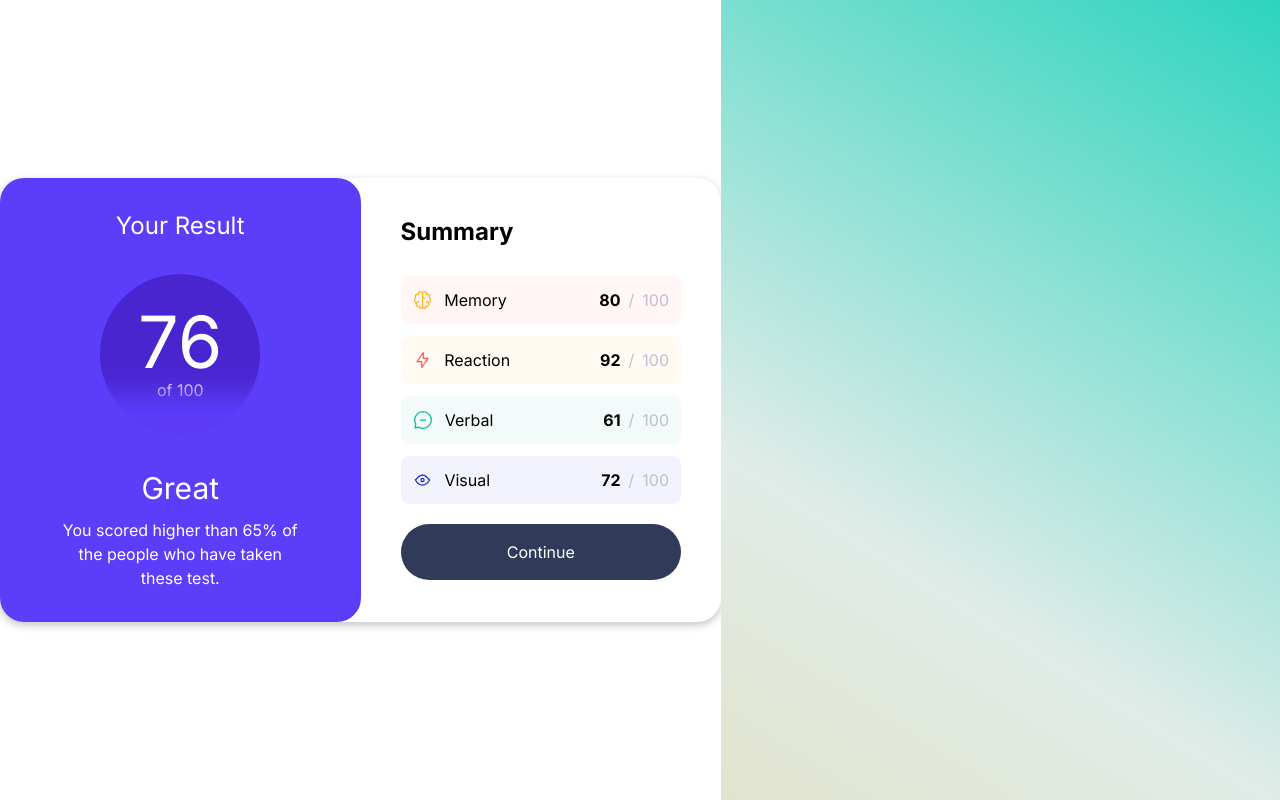
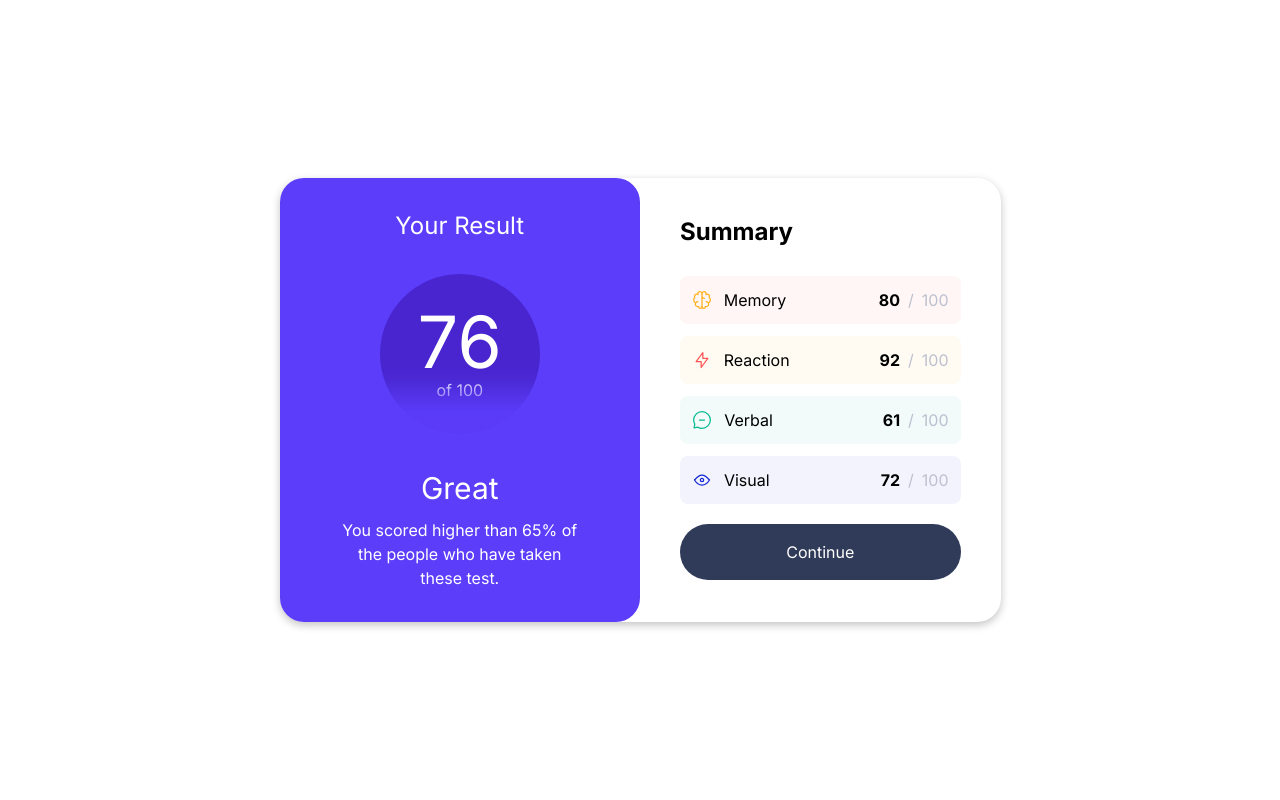
Before and after one commit to quoctienkt/quoctienkt, a Next.js app: page /test/previews/result-summary in a window 1280 px wide. Built offline with nearby package versions, Linux system fonts and the light colour scheme.

Commit message:
bugfix/responsive result summary

```diff
--- a/src/app/previews/result-summary/page.tsx
+++ b/src/app/previews/result-summary/page.tsx
@@ -17,12 +17,14 @@ export const metadata: Metadata = {
 
 export default function Page() {
   return (
-    <section className="flex justify-center w-full h-full bg-[#ffffff] overflow-auto relative sm:w-[721px] sm:items-center">
-      <ResultSummary
-        className="sm:shadow-[rgba(0,_0,_0,_0.24)_0px_3px_8px]"
-        basePath={basePath}
-        appPrefix={appPrefix}
-      ></ResultSummary>
+    <section className="flex justify-center w-full h-full bg-[#ffffff] overflow-auto relative sm:items-center">
+      <div className="sm:w-[721px] h-fit">
+        <ResultSummary
+          className="sm:shadow-[rgba(0,_0,_0,_0.24)_0px_3px_8px]"
+          basePath={basePath}
+          appPrefix={appPrefix}
+        ></ResultSummary>
+      </div>
     </section>
   );
 }
--- a/src/app/previews/single-price-grid/page.tsx
+++ b/src/app/previews/single-price-grid/page.tsx
@@ -18,8 +18,10 @@ export const metadata: Metadata = {
 export default function Page() {
   return (
     <>
-      <section className="flex justify-center w-full h-full bg-[#ffffff] overflow-auto relative sm:items-center sm:w-[750px]">
-        <SinglePriceGrid className="sm:shadow-[rgba(0,_0,_0,_0.24)_0px_3px_8px]"></SinglePriceGrid>
+      <section className="flex justify-center w-full h-full bg-[#ffffff] overflow-auto relative sm:items-center">
+        <div className="sm:w-[721px] h-fit">
+          <SinglePriceGrid className="sm:shadow-[rgba(0,_0,_0,_0.24)_0px_3px_8px]"></SinglePriceGrid>
+        </div>
       </section>
     </>
   );
```
